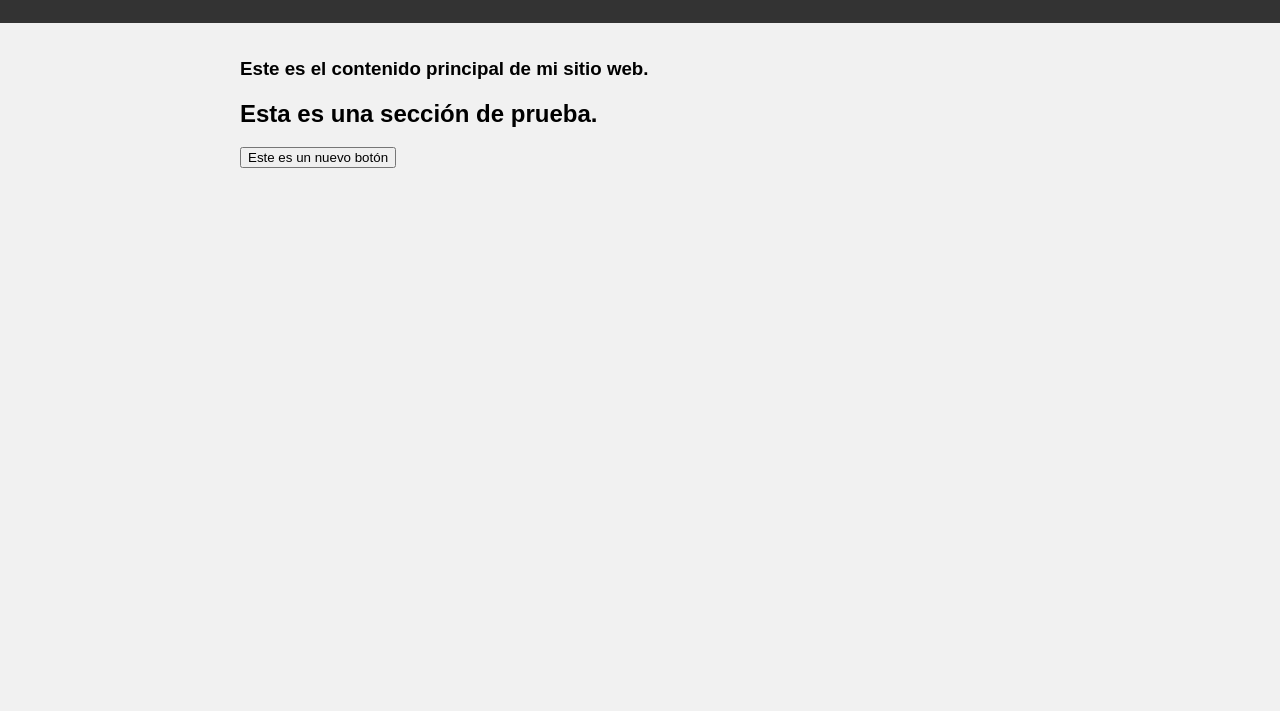
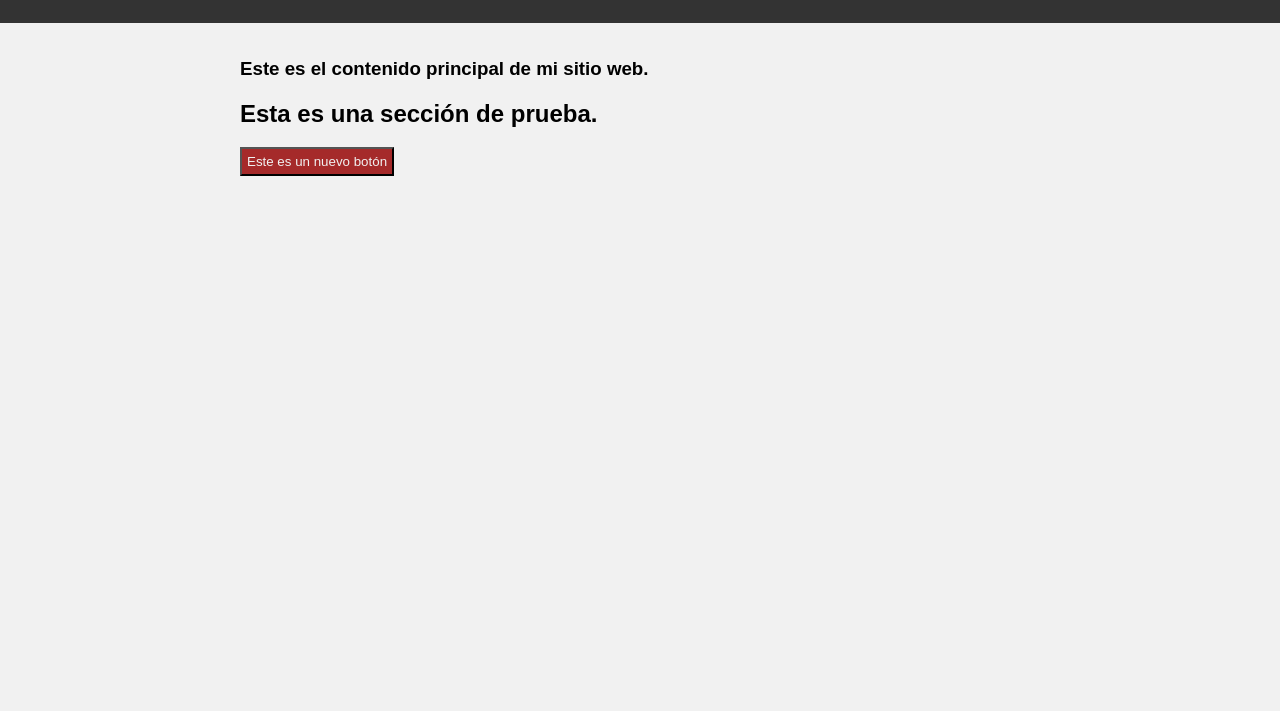
Before and after one commit to Duvier/test-git, a plain HTML site: page index.html in a window 1280 px wide. Shown: the part 89-800 px from the top of the page. Drawn offline with Linux system fonts and the light colour scheme.

Commit message:
addes color to button

```diff
--- a/index.html
+++ b/index.html
@@ -31,6 +31,11 @@
       a:hover {
         text-decoration: underline;
       }
+      .btn-new{
+        background-color: brown;
+        padding: 5px;
+        color: #f1f1f1;
+      }
     </style>
   </head>
   <body>
@@ -40,7 +45,7 @@
     <div class="content">
       <h3>Este es el contenido principal de mi sitio web.</h3>
       <h2>Esta es una sección de prueba.</h2>
-      <button>Este es un nuevo botón</button>
+      <button class="btn-new">Este es un nuevo botón</button>
     </div>
   </body>
 </html>
```
